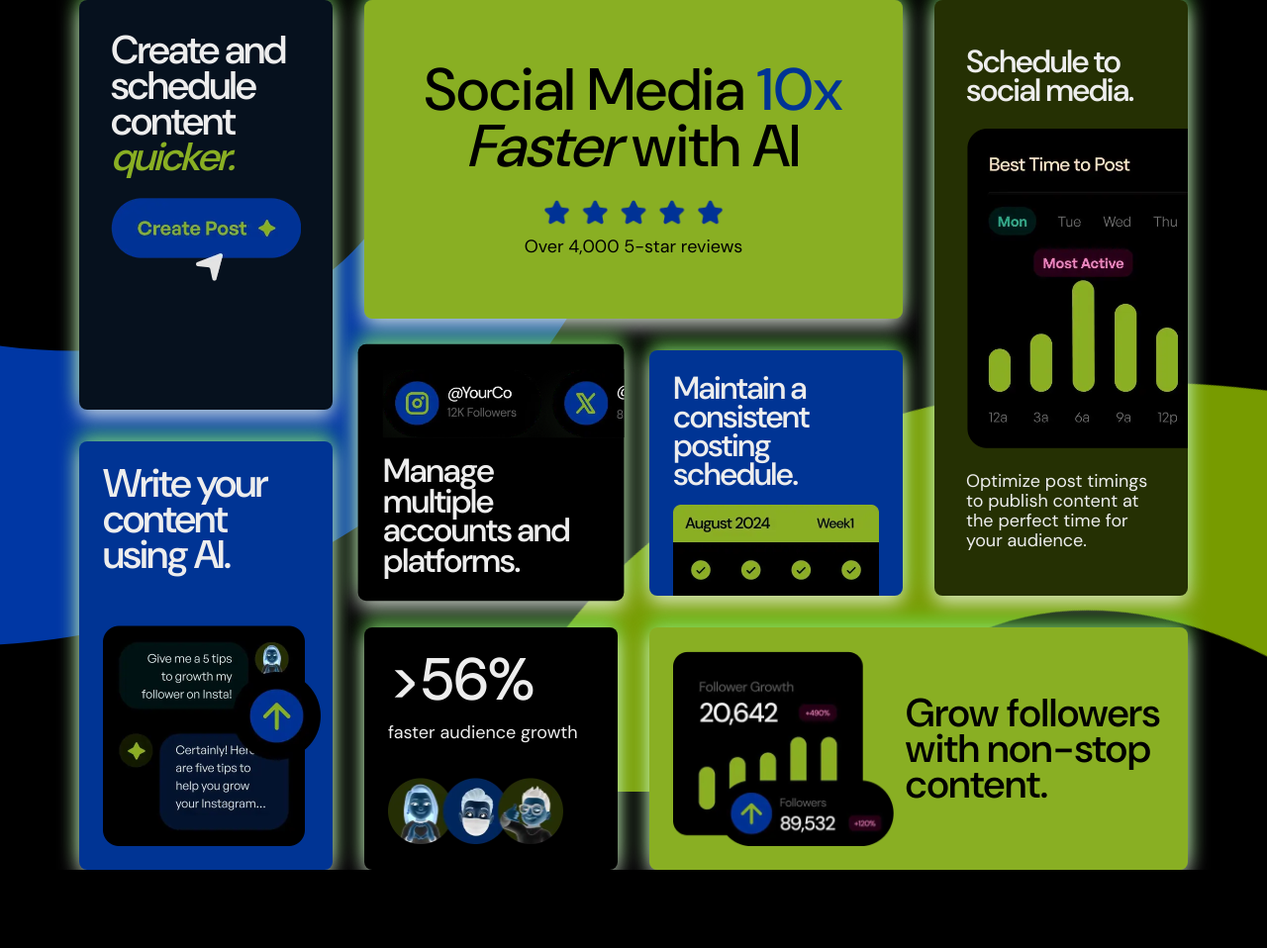
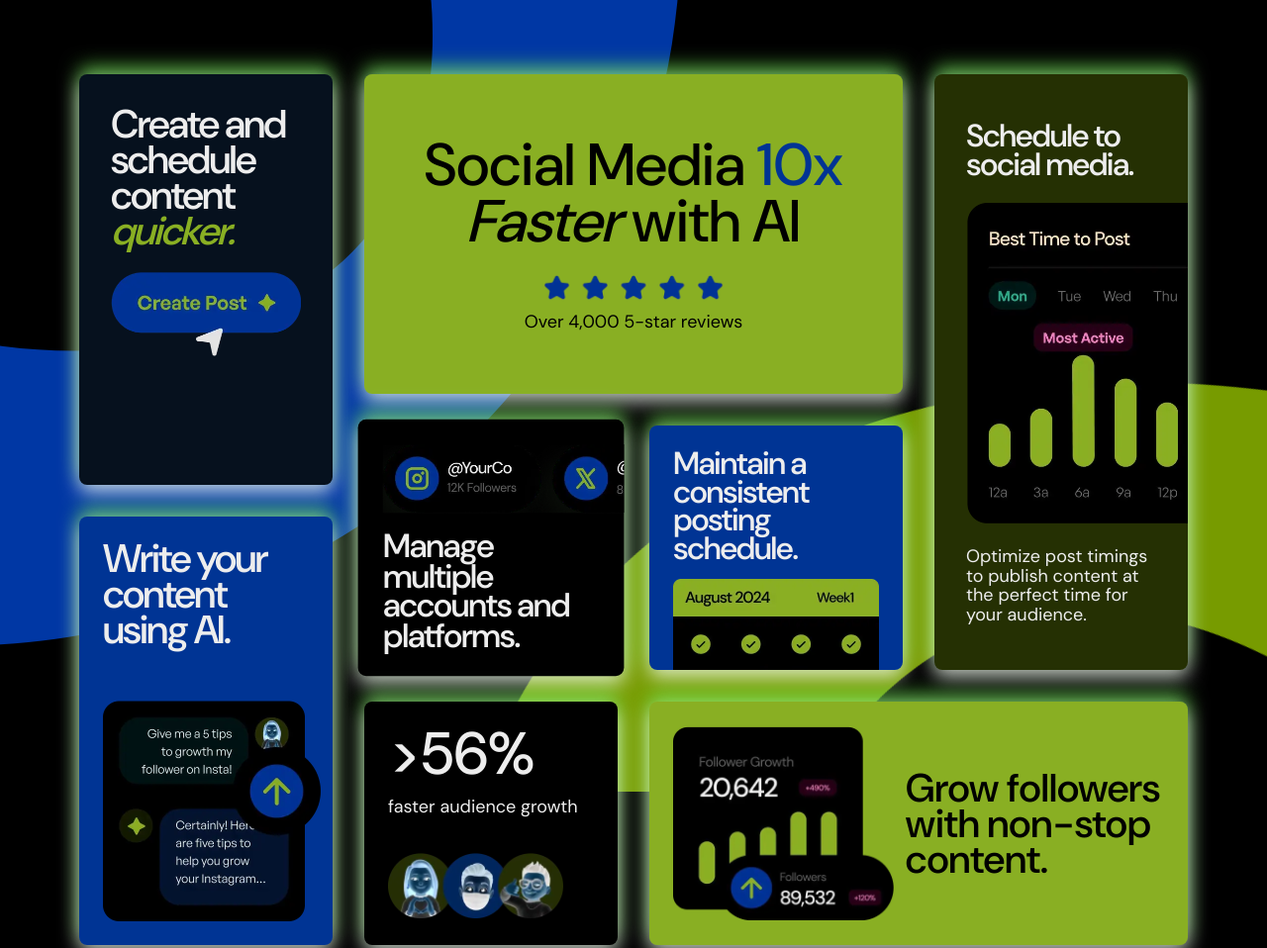
Before and after one commit to Grimm-N/bento-grid, a plain HTML site: page index.html in a window 1280 px wide. Shown: the top 958 px of the page at 99% size. Before the commit the page ends 879 px from the top, so only its background shows below. Drawn offline with Linux system fonts and the light colour scheme; files whose address does not match are found by name.

Commit message:
body update

```diff
--- a/styles.css
+++ b/styles.css
@@ -25,7 +25,8 @@ body {
   font-size: 1.125rem;
   color: var(--black);
   background-color: rgb(0, 0, 0);
-  min-height: 100vh;
+  height: 100vh;
+  min-height: 64.37rem;
   width: 100vw;
 }
 
```
